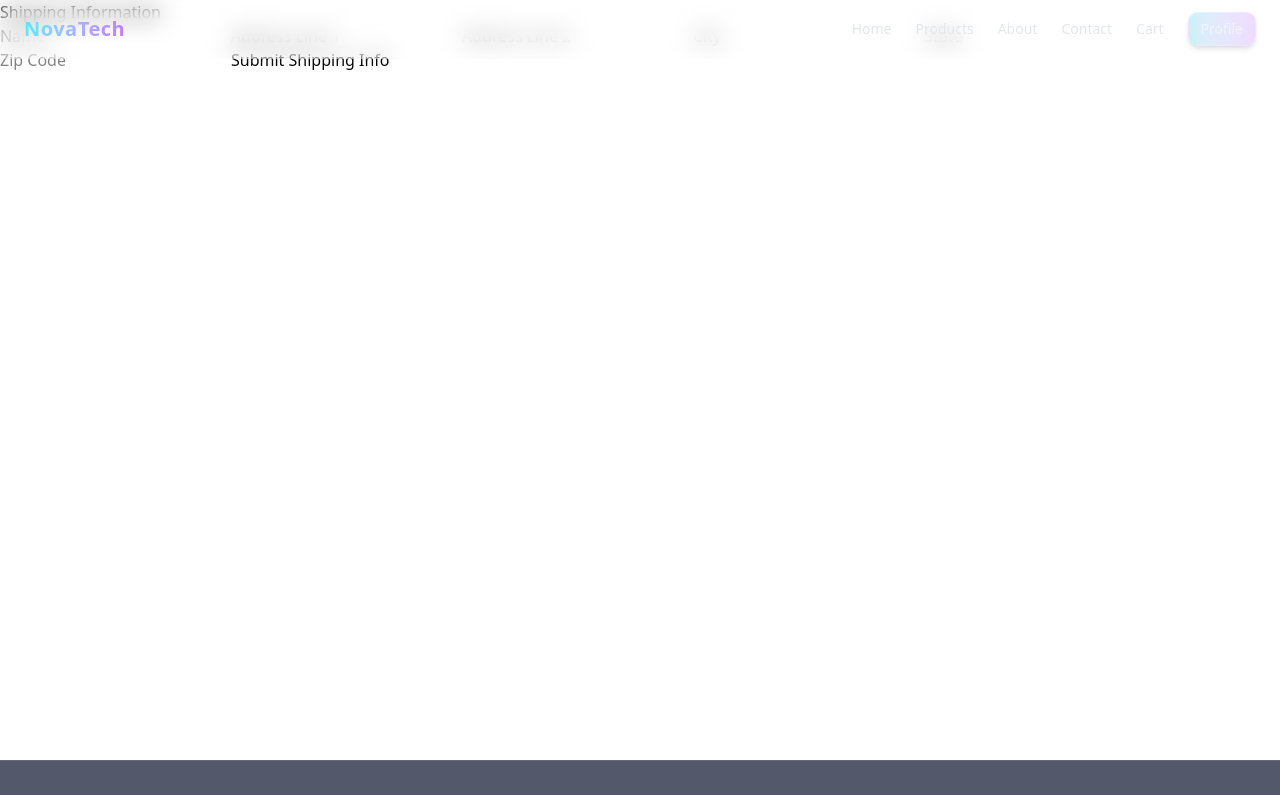
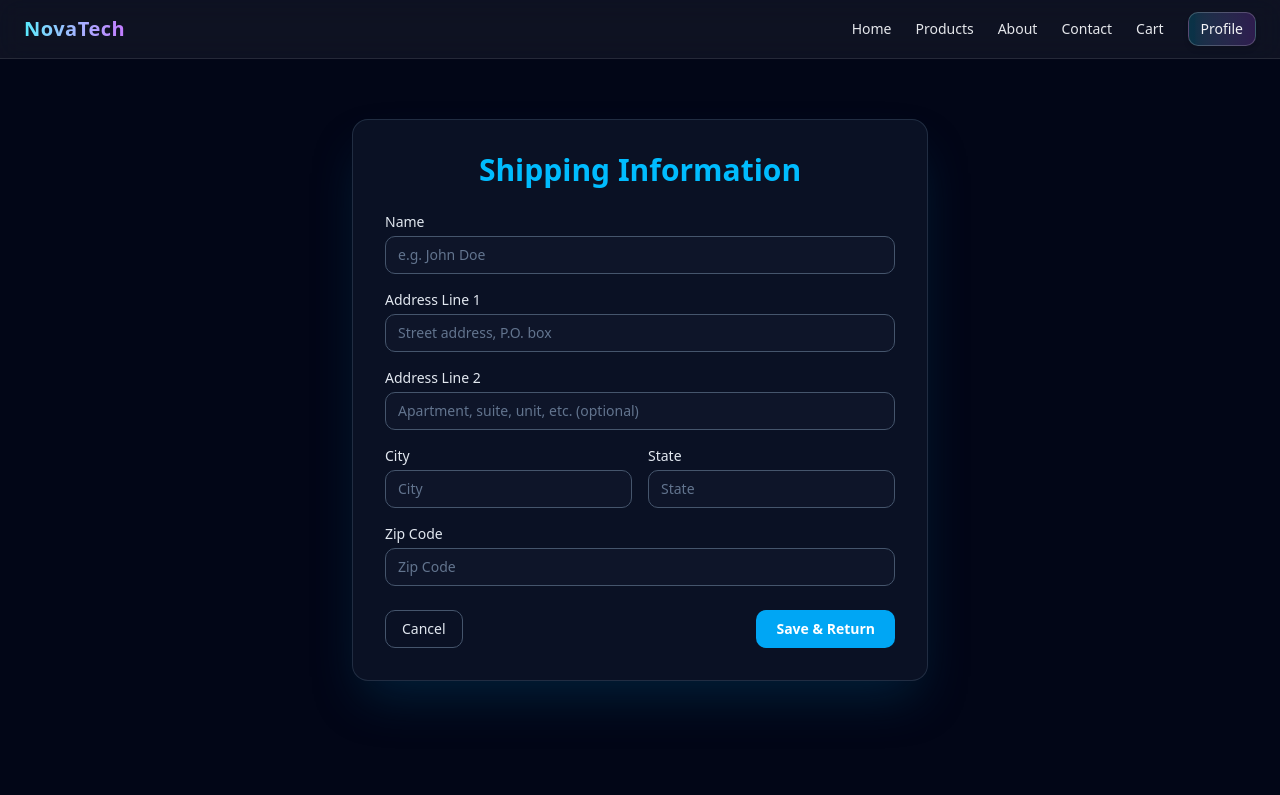
Before and after one commit to Royalross/CSE-5234-Lab, a Next.js app: page /purchase/shippingEntry in a window 1280 px wide. Shown: the top 795 px of the page. Built offline with nearby package versions, Linux system fonts and the light colour scheme.

Commit message:
1.merged main and planB branch; 2.added shipping info microservices

```diff
--- /dev/null
+++ b/app/api/shipping/route.ts
@@ -0,0 +1,37 @@
+import { NextResponse } from "next/server";
+
+export async function POST(req: Request) {
+  try {
+    const body = await req.json();
+
+    const baseUrl = process.env.SHIPPING_SERVICE_URL;
+
+    if (!baseUrl) {
+      return NextResponse.json(
+        { error: "SHIPPING_SERVICE_URL not configured" },
+        { status: 500 },
+      );
+    }
+
+    const res = await fetch(`${baseUrl}/shipping`, {
+      method: "POST",
+      headers: { "Content-Type": "application/json" },
+      body: JSON.stringify(body),
+    });
+
+    const data = await res.json();
+
+    if (!res.ok) {
+      console.error("Shipping service error:", data);
+      return NextResponse.json(data, { status: res.status });
+    }
+
+    return NextResponse.json(data, { status: 200 });
+  } catch (err) {
+    console.error("Server side error calling shipping service:", err);
+    return NextResponse.json(
+      { error: "Server error while calling shipping service" },
+      { status: 500 },
+    );
+  }
+}
--- a/app/purchase/shippingEntry/page.tsx
+++ b/app/purchase/shippingEntry/page.tsx
@@ -1,8 +1,9 @@
 "use client";
 
-import { useState, type ChangeEvent } from "react";
+import { useEffect, useState, type ChangeEvent } from "react";
 import { useRouter } from "next/navigation";
 
+// Form data type
 type ShippingForm = {
   name: string;
   address1: string;
@@ -24,106 +25,157 @@ export default function ShippingEntry() {
     zip: "",
   });
 
-  // Handle input changes
+  // Load saved shipping info from localStorage (same idea as paymentInfo)
+  useEffect(() => {
+    try {
+      const saved = localStorage.getItem("shippingInfo");
+      if (saved) {
+        const parsed = JSON.parse(saved);
+        setForm((prev) => ({ ...prev, ...parsed }));
+      }
+    } catch {
+      // ignore parse error
+    }
+  }, []);
+
+  // Handle text field changes
   function handleChange(e: ChangeEvent<HTMLInputElement>) {
-    setForm({
-      ...form,
+    setForm((prev) => ({
+      ...prev,
       [e.target.name]: e.target.value,
-    });
+    }));
   }
 
-  // Submit form → call AWS API Gateway → Lambda → RDS
-  async function handleSubmit(e: React.FormEvent) {
+  // Save & Return → only save to localStorage, then go back to viewOrder
+  function handleSaveAndReturn(e: React.FormEvent) {
     e.preventDefault();
-
-    //  API Gateway base URL
-    const baseUrl = process.env.NEXT_PUBLIC_SHIPPING_SERVICE_URL;
-
-    if (!baseUrl) {
-      alert("Shipping service URL not configured!");
-      return;
+    localStorage.setItem("shippingInfo", JSON.stringify(form));
+    router.push("/purchase/viewOrder");
   }
 
-    const payload = {
-      address1: form.address1,
-      address2: form.address2,
-      city: form.city,
-      state: form.state,
-      country: "US",
-      postal_code: form.zip,
-      email: `${form.name || "user"}@example.com`, // If no email on the frontend, just generate one
-    };
-
-    try {
-      const res = await fetch(`${baseUrl}/shipping`, {
-        method: "POST",
-        headers: { "Content-Type": "application/json" },
-        body: JSON.stringify(payload),
-      });
-
-      const data = await res.json();
-
-      if (!res.ok) {
-        console.log("Error:", data);
-        alert("Failed to submit shipping info");
-        return;
-      }
-
-      console.log("SUCCESS:", data);
-      alert("Shipping info submitted successfully!");
-
-      // jump to confirmation page
-      router.push("/purchase/viewConfirmation");
-    } catch (err) {
-      console.error("Shipping error:", err);
-      alert("Network error");
-    }
+  // Cancel → just go back without saving
+  function handleCancel() {
+    router.push("/purchase/viewOrder");
   }
 
   return (
-    <div>
-      <h1>Shipping Information</h1>
+    <main className="min-h-screen bg-[#020617] text-white">
+      <div className="mx-auto flex min-h-screen max-w-7xl items-center justify-center px-4 py-12">
+        <div className="w-full max-w-xl rounded-2xl bg-slate-900/70 p-8 shadow-2xl shadow-sky-900/40 border border-slate-700/60">
+          <h1 className="mb-6 text-center text-3xl font-bold text-sky-400">
+            Shipping Information
+          </h1>
 
-      <form onSubmit={handleSubmit}>
+          <form className="space-y-4" onSubmit={handleSaveAndReturn}>
+            {/* Name */}
+            <div className="space-y-1">
+              <label className="block text-sm font-medium text-slate-200">
+                Name
+              </label>
               <input
                 name="name"
-          placeholder="Name"
+                placeholder="e.g. John Doe"
                 value={form.name}
                 onChange={handleChange}
+                required
+                className="w-full rounded-lg border border-slate-600 bg-slate-900/80 px-3 py-2 text-sm text-slate-100 outline-none focus:border-sky-500 focus:ring-1 focus:ring-sky-500 placeholder:text-slate-500"
               />
+            </div>
+
+            {/* Address Line 1 */}
+            <div className="space-y-1">
+              <label className="block text-sm font-medium text-slate-200">
+                Address Line 1
+              </label>
               <input
                 name="address1"
-          placeholder="Address Line 1"
+                placeholder="Street address, P.O. box"
                 value={form.address1}
                 onChange={handleChange}
+                required
+                className="w-full rounded-lg border border-slate-600 bg-slate-900/80 px-3 py-2 text-sm text-slate-100 outline-none focus:border-sky-500 focus:ring-1 focus:ring-sky-500 placeholder:text-slate-500"
               />
+            </div>
+
+            {/* Address Line 2 */}
+            <div className="space-y-1">
+              <label className="block text-sm font-medium text-slate-200">
+                Address Line 2
+              </label>
               <input
                 name="address2"
-          placeholder="Address Line 2"
+                placeholder="Apartment, suite, unit, etc. (optional)"
                 value={form.address2}
                 onChange={handleChange}
+                className="w-full rounded-lg border border-slate-600 bg-slate-900/80 px-3 py-2 text-sm text-slate-100 outline-none focus:border-sky-500 focus:ring-1 focus:ring-sky-500 placeholder:text-slate-500"
               />
+            </div>
+
+            {/* City & State */}
+            <div className="grid grid-cols-1 gap-4 sm:grid-cols-2">
+              <div className="space-y-1">
+                <label className="block text-sm font-medium text-slate-200">
+                  City
+                </label>
                 <input
                   name="city"
                   placeholder="City"
                   value={form.city}
                   onChange={handleChange}
+                  required
+                  className="w-full rounded-lg border border-slate-600 bg-slate-900/80 px-3 py-2 text-sm text-slate-100 outline-none focus:border-sky-500 focus:ring-1 focus:ring-sky-500 placeholder:text-slate-500"
                 />
+              </div>
+
+              <div className="space-y-1">
+                <label className="block text-sm font-medium text-slate-200">
+                  State
+                </label>
                 <input
                   name="state"
                   placeholder="State"
                   value={form.state}
                   onChange={handleChange}
+                  required
+                  className="w-full rounded-lg border border-slate-600 bg-slate-900/80 px-3 py-2 text-sm text-slate-100 outline-none focus:border-sky-500 focus:ring-1 focus:ring-sky-500 placeholder:text-slate-500"
                 />
+              </div>
+            </div>
+
+            {/* Zip Code */}
+            <div className="space-y-1">
+              <label className="block text-sm font-medium text-slate-200">
+                Zip Code
+              </label>
               <input
                 name="zip"
                 placeholder="Zip Code"
                 value={form.zip}
                 onChange={handleChange}
+                required
+                className="w-full rounded-lg border border-slate-600 bg-slate-900/80 px-3 py-2 text-sm text-slate-100 outline-none focus:border-sky-500 focus:ring-1 focus:ring-sky-500 placeholder:text-slate-500"
               />
+            </div>
 
-        <button type="submit">Submit Shipping Info</button>
+            {/* Buttons */}
+            <div className="mt-6 flex justify-between gap-4">
+              <button
+                type="button"
+                onClick={handleCancel}
+                className="rounded-lg border border-slate-600 px-4 py-2 text-sm font-medium text-slate-200 hover:bg-slate-800/80 transition-colors"
+              >
+                Cancel
+              </button>
+              <button
+                type="submit"
+                className="rounded-lg bg-sky-500 px-5 py-2 text-sm font-semibold text-white hover:bg-sky-600 transition-colors"
+              >
+                Save &amp; Return
+              </button>
+            </div>
           </form>
         </div>
+      </div>
+    </main>
   );
 }
```
Also changed, not shown: app/purchase/viewOrder/page.tsx (+72 -16 lines). Lines whose indentation alone changed are shown as unchanged.
